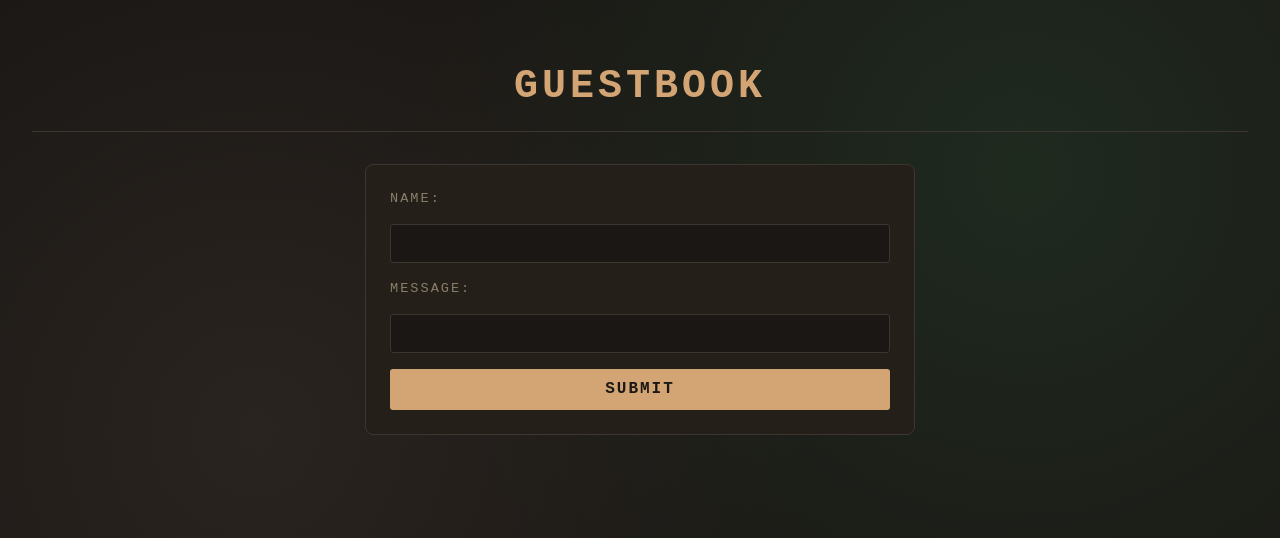
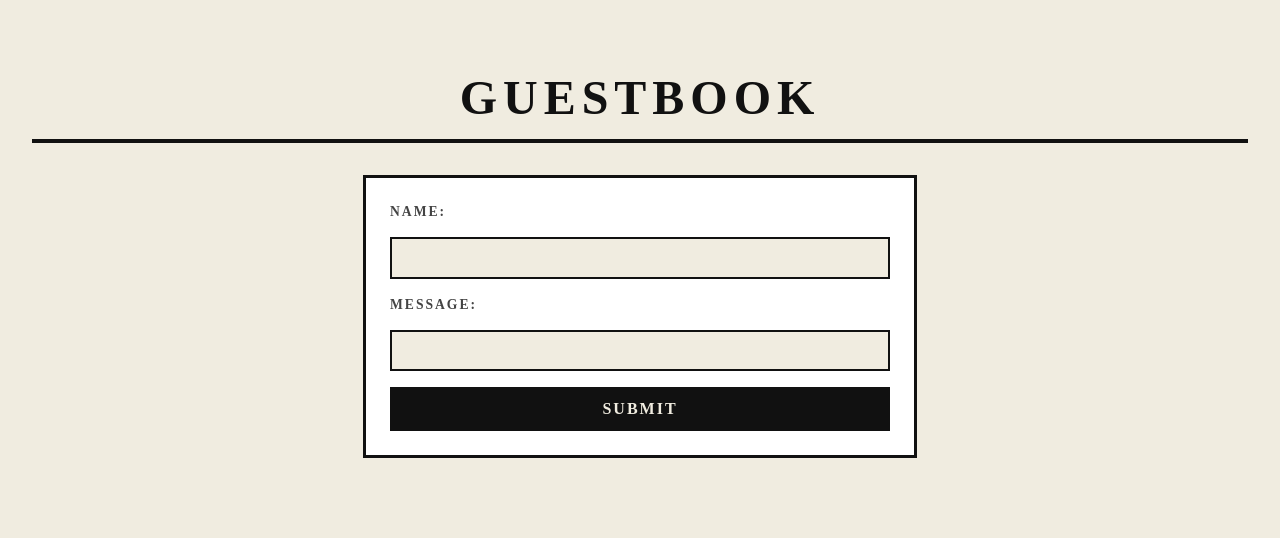
Before and after one commit to Hat-prog/guestbook, a website built with Vite: page client/index.html in a window 1280 px wide. Built offline with nearby package versions, Linux system fonts and the light colour scheme; no server answers.

Commit message:
Refactor CSS styles for improved design
Updated styles for better readability and aesthetics.

```diff
--- a/client/src/styles.css
+++ b/client/src/styles.css
@@ -1,28 +1,24 @@
 :root {
-  font-family: "Courier New", monospace;
-  color: #e8e0d5;
-  background-color: #1a1714;
+  font-family: 'Times New Roman', serif;
+  color: #111;
+  background-color: #f0ece0;
   line-height: 1.4;
 }
 
 body {
   margin: 0;
   min-height: 100vh;
-  min-height: 100svh; /* Better on mobile */
   padding: 2rem;
-  background-image:
-    radial-gradient(circle at 20% 50%, #2a2420 0%, transparent 50%),
-    radial-gradient(circle at 80% 20%, #1f2a1f 0%, transparent 50%);
 }
 
 h1 {
   text-align: center;
-  font-size: 2.5rem;
-  color: #d4a574;
+  font-size: 3rem;
+  color: #111;
   text-transform: uppercase;
-  letter-spacing: 4px;
-  border-bottom: 1px solid #3d3530;
-  padding-bottom: 1rem;
+  letter-spacing: 6px;
+  border-bottom: 4px solid #111;
+  padding-bottom: 0.5rem;
   margin-bottom: 2rem;
 }
 
@@ -32,59 +28,54 @@ form {
   display: flex;
   flex-direction: column;
   gap: 1rem;
-  background: #242019;
+  background: #fff;
   padding: 1.5rem;
-  border-radius: 8px;
-  border: 1px solid #3d3530;
+  border: 3px solid #111;
 }
 
 label {
-  color: #8a7e6b;
+  color: #444;
   font-size: 0.85rem;
   text-transform: uppercase;
   letter-spacing: 2px;
+  font-weight: bold;
 }
 
 input {
-  background: #1a1714;
-  border: 1px solid #3d3530;
-  color: #e8e0d5;
+  background: #f0ece0;
+  border: 2px solid #111;
+  color: #111;
   padding: 0.6rem 0.8rem;
-  border-radius: 3px;
   font-family: inherit;
-  transition: border-color 0.18s;
+  font-size: 16px;
 }
 
 input:focus {
   outline: none;
-  border-color: #d4a574;
+  border-color: #555;
+  background: #fff;
 }
 
 button {
-  background: #d4a574;
-  color: #1a1714;
-  border: none;
+  background: #111;
+  color: #f0ece0;
+  border: 2px solid #111;
   padding: 0.7rem;
   font-family: inherit;
   font-weight: bold;
   letter-spacing: 2px;
   text-transform: uppercase;
   cursor: pointer;
-  border-radius: 3px;
+  font-size: 16px;
   transition: background 0.18s;
 }
 
-input, button {
-  font-size: 16px;
+button:hover {
+  background: #333;
 }
 
-button:hover {
-  background: #c4956a;
-}
-
-/* Message cards */
 #app {
-  max-width: 520px;
+  max-width: 500px;
   margin: 0 auto;
   display: flex;
   flex-direction: column;
@@ -92,17 +83,13 @@ button:hover {
 }
 
 #app > div {
-  background: #242019;
-  border: 1px solid #3d3530;
-  border-left: 4px solid #d4a574;
+  background: #fff;
+  border: 3px solid #111;
   padding: 1rem 1.2rem;
-  border-radius: 6px;
 }
 
-
-
 #app p:first-child {
-  color: #d4a574;
+  color: #111;
   font-weight: bold;
   margin: 0 0 0.3rem;
   font-size: 0.9rem;
@@ -111,23 +98,12 @@ button:hover {
 }
 
 #app p:last-child {
-  color: #b8a88a;
+  color: #444;
   margin: 0;
 }
 
-/* Responsive */
 @media (max-width: 560px) {
-  body {
-    padding: 1rem;
-  }
-
-  h1 {
-    font-size: 1.5rem;
-    letter-spacing: 2px;
-  }
-
-  form,
-  #app {
-    max-width: 100%;
-  }
+  body { padding: 1rem; }
+  h1 { font-size: 1.5rem; letter-spacing: 2px; }
+  form, #app { max-width: 100%; }
 }
```
